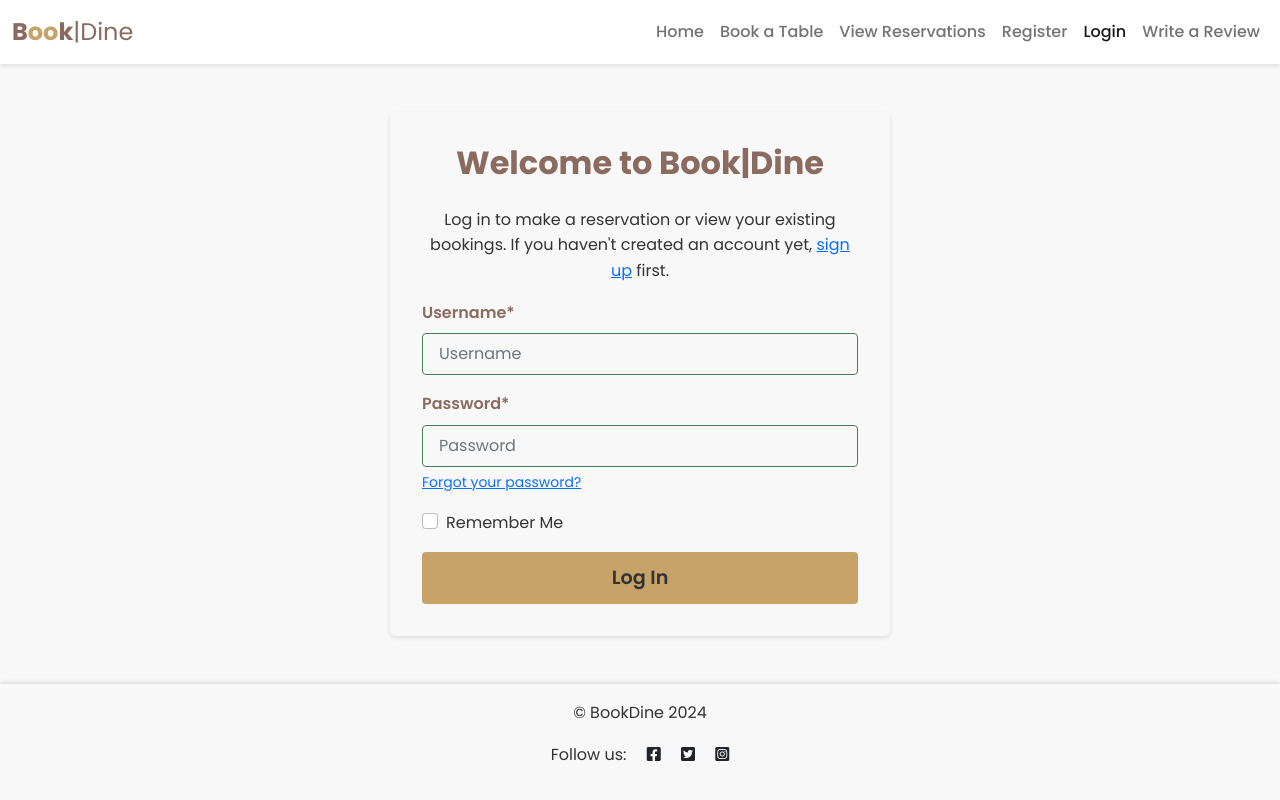
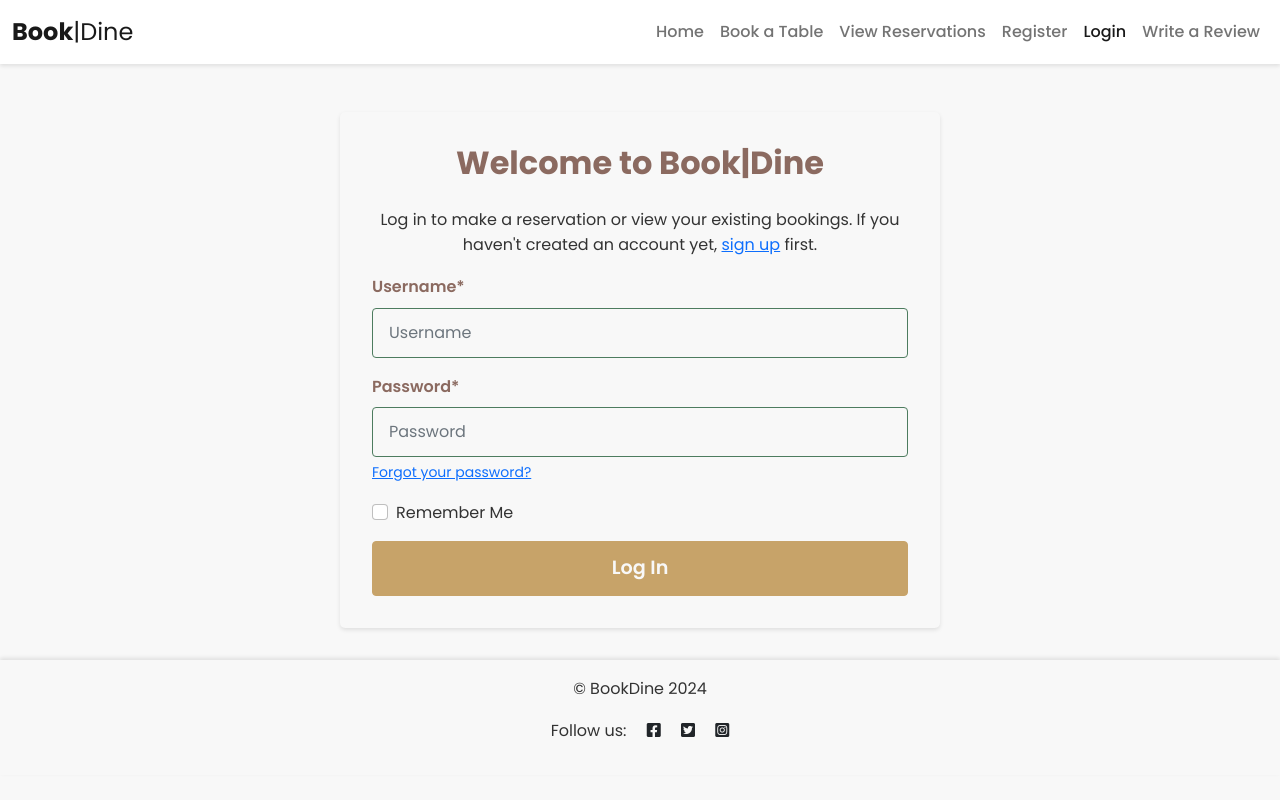
Before and after one commit to yosephdev/book-dine, a Django app: a page that uses templates/base.html in a window 1280 px wide. Run offline with Django 4.2, Linux system fonts and the light colour scheme; some libraries are stand-ins or nearby versions.

Commit message:
Improve styling and layout of the application

```diff
--- a/static/css/style.css
+++ b/static/css/style.css
@@ -10,6 +10,8 @@
     /* Dark gray */
     --background-color: #f8f8f8;
     /* Light gray */
+    --background-hover: #f1f1f1;
+    /* Light hover */
 }
 
 /* Reset and base styles */
@@ -64,23 +66,14 @@ h6 {
     color: var(--accent-color);
 }
 
-.red-o {
-    color: var(--accent-color);
-}
-
-.brand {
-    color: var(--primary-color);
-}
-
 /* Form Styles */
 .form-container {
-    max-width: 500px;
-    margin: 0 auto;
+    max-width: 600px;
+    margin: 2rem auto;
     padding: 2rem;
     background-color: var(--background-color);
     box-shadow: 0 2px 4px rgba(0, 0, 0, 0.1);
     border-radius: 5px;
-    margin-bottom: 3rem;
 }
 
 .form-group {
@@ -95,12 +88,11 @@ h6 {
 .form-control {
     display: block;
     width: 100%;
-    padding: 0.5rem 1rem;
+    padding: 0.75rem 1rem;
     font-size: 1rem;
     line-height: 1.5;
     color: var(--text-color);
     background-color: var(--background-color);
-    background-clip: padding-box;
     border: 1px solid var(--secondary-color);
     border-radius: 0.25rem;
     transition: border-color 0.15s ease-in-out, box-shadow 0.15s ease-in-out;
@@ -111,36 +103,18 @@ h6 {
     background-color: var(--background-color);
     border-color: var(--accent-color);
     outline: 0;
-    box-shadow: 0 0 0 0.2rem rgba(var(--accent-color), 0.25);
-}
-
-#div_id_remember {
-    display: flex;
-    align-items: center;
-    margin-bottom: 1rem;
-}
-
-#div_id_remember .form-check-input {
-    margin-right: 0.5rem;
-    margin-bottom: 0.4rem;
+    box-shadow: 0 0 0 0.2rem rgba(199, 163, 105, 0.25);
 }
 
 /* Password Requirements List */
 #id_password1_helptext ul {
     display: block;
     list-style-type: disc;
-    margin-block-start: 0.5em;
-    margin-block-end: 0.5em;
-    margin-inline-start: 0;
-    margin-inline-end: 0;
+    margin: 0.5em 0;
     padding-inline-start: 2rem;
-    margin-top: 0;
-    margin-bottom: 1rem;
 }
 
 #id_password1_helptext li {
-    display: list-item;
-    text-align: left;
     margin-bottom: 0.25rem;
     font-size: 0.9rem;
     color: var(--text-color);
@@ -201,16 +175,36 @@ h6 {
     font-size: 1rem;
     font-weight: 600;
     text-align: center;
-    color: var(--text-color);
+    color: var(--background-color);
     background-color: var(--accent-color);
-    border: var(--accent-color);
+    border: 1px solid var(--accent-color);
     border-radius: 0.25rem;
-    transition: background-color 0.15s ease-in-out;
+    transition: background-color 0.15s ease-in-out, color 0.15s ease-in-out;
 }
 
 .btn-primary:hover {
     background-color: var(--primary-color);
     border-color: var(--primary-color);
+    color: var(--background-color);
+}
+
+.btn-secondary {
+    display: inline-block;
+    padding: 0.5rem 1rem;
+    font-size: 1rem;
+    font-weight: 600;
+    text-align: center;
+    color: var(--background-color);
+    background-color: var(--secondary-color);
+    border: 1px solid var(--secondary-color);
+    border-radius: 0.25rem;
+    transition: background-color 0.15s ease-in-out, color 0.15s ease-in-out;
+}
+
+.btn-secondary:hover {
+    background-color: var(--primary-color);
+    border-color: var(--primary-color);
+    color: var(--background-color);
 }
 
 /* Card Styles */
@@ -275,6 +269,7 @@ h6 {
 .restaurant-link {
     color: var(--text-color);
     text-decoration: none;
+    transition: color 0.3s ease;
 }
 
 .restaurant-link:hover {
@@ -324,7 +319,6 @@ td {
 
 .cuisine-badge {
     background-color: var(--accent-color);
-
 }
 
 /* Footer Styles */
```
